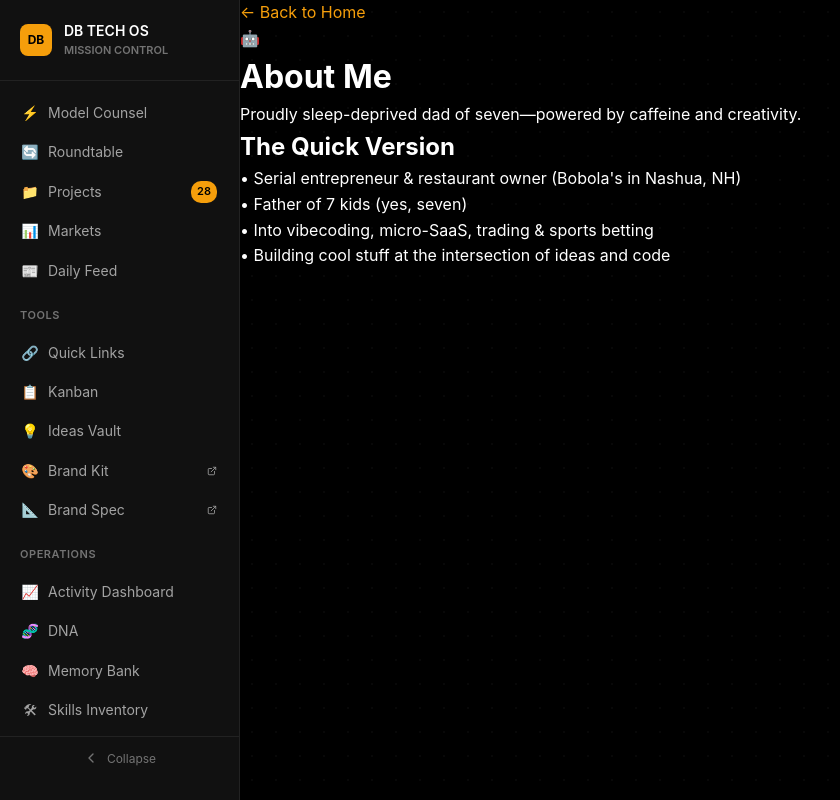
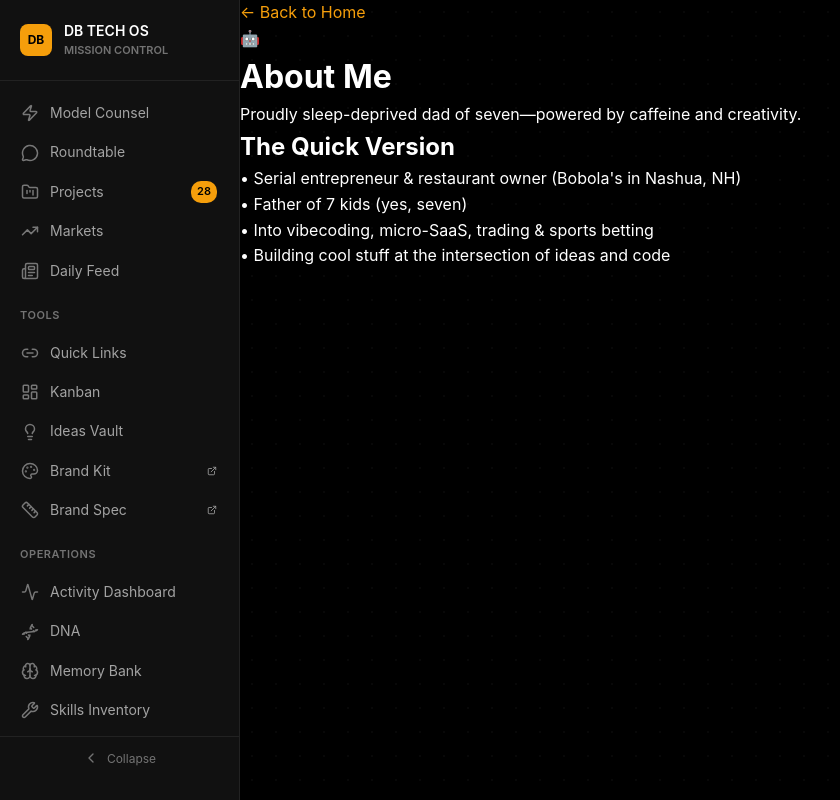
Before and after one commit to Milobuilds45/dbtech45, a Next.js app: page /about in a window 1280 px wide. Shown: the whole page, without its empty margins (0-840 px from the left). Built offline with nearby package versions, Linux system fonts and the light colour scheme.

Commit message:
refactor: replace emoji icons with Lucide iconography in sidebar

```diff
--- a/src/components/AppSidebar.tsx
+++ b/src/components/AppSidebar.tsx
@@ -1,48 +1,57 @@
 'use client';
 
-import { useState, useEffect, useCallback } from 'react';
+import { useState, useEffect, useCallback, type ReactNode } from 'react';
 import { usePathname } from 'next/navigation';
 import Link from 'next/link';
 import { brand } from '@/lib/brand';
+import {
+  ChevronLeft,
+  ChevronRight,
+  Menu,
+  X,
+  ExternalLink,
+  Zap,
+  MessageCircle,
+  FolderKanban,
+  TrendingUp,
+  Newspaper,
+  Link2,
+  LayoutDashboard,
+  Lightbulb,
+  Palette,
+  Ruler,
+  Activity,
+  Dna,
+  Brain,
+  Wrench,
+  CalendarDays,
+  Target,
+  ListChecks,
+} from 'lucide-react';
 
-// ─── Icons (inline SVG for zero-dependency) ────────────────────────────
+// ─── Icon size for nav items ────────────────────────────────────────────
+const ICON_SIZE = 18;
 
-const ChevronLeft = () => (
-  <svg width="16" height="16" viewBox="0 0 24 24" fill="none" stroke="currentColor" strokeWidth="2" strokeLinecap="round" strokeLinejoin="round"><polyline points="15 18 9 12 15 6" /></svg>
-);
-const ChevronRight = () => (
-  <svg width="16" height="16" viewBox="0 0 24 24" fill="none" stroke="currentColor" strokeWidth="2" strokeLinecap="round" strokeLinejoin="round"><polyline points="9 18 15 12 9 6" /></svg>
-);
-const MenuIcon = () => (
-  <svg width="20" height="20" viewBox="0 0 24 24" fill="none" stroke="currentColor" strokeWidth="2" strokeLinecap="round" strokeLinejoin="round"><line x1="3" y1="12" x2="21" y2="12"/><line x1="3" y1="6" x2="21" y2="6"/><line x1="3" y1="18" x2="21" y2="18"/></svg>
-);
-const XIcon = () => (
-  <svg width="20" height="20" viewBox="0 0 24 24" fill="none" stroke="currentColor" strokeWidth="2" strokeLinecap="round" strokeLinejoin="round"><line x1="18" y1="6" x2="6" y2="18"/><line x1="6" y1="6" x2="18" y2="18"/></svg>
-);
-const ExternalIcon = () => (
-  <svg width="10" height="10" viewBox="0 0 24 24" fill="none" stroke="currentColor" strokeWidth="2" strokeLinecap="round" strokeLinejoin="round"><path d="M18 13v6a2 2 0 0 1-2 2H5a2 2 0 0 1-2-2V8a2 2 0 0 1 2-2h6"/><polyline points="15 3 21 3 21 9"/><line x1="10" y1="14" x2="21" y2="3"/></svg>
-);
+// ─── Section icon map using Lucide components ───────────────────────────
 
-// ─── Section icon map (first letter as fallback, real icons per section) ─
-
-const NAV_ICONS: Record<string, string> = {
-  'Model Counsel': '⚡',
-  'Roundtable':    '🔄',
-  'Projects':      '📁',
-  'Markets':       '📊',
-  'Daily Feed':    '📰',
-  'Quick Links':   '🔗',
-  'Kanban':        '📋',
-  'Ideas Vault':   '💡',
-  'Brand Kit':     '🎨',
-  'Brand Spec':    '📐',
-  'Activity Dashboard': '📈',
-  'DNA':           '🧬',
-  'Memory Bank':   '🧠',
-  'Skills Inventory': '🛠',
-  'Schedule Center': '📅',
-  'Goals Tracker': '🎯',
-  'Master Todo':   '✅',
+const NAV_ICONS: Record<string, ReactNode> = {
+  'Model Counsel': <Zap size={ICON_SIZE} />,
+  'Roundtable':    <MessageCircle size={ICON_SIZE} />,
+  'Projects':      <FolderKanban size={ICON_SIZE} />,
+  'Markets':       <TrendingUp size={ICON_SIZE} />,
+  'Daily Feed':    <Newspaper size={ICON_SIZE} />,
+  'Quick Links':   <Link2 size={ICON_SIZE} />,
+  'Kanban':        <LayoutDashboard size={ICON_SIZE} />,
+  'Ideas Vault':   <Lightbulb size={ICON_SIZE} />,
+  'Brand Kit':     <Palette size={ICON_SIZE} />,
+  'Brand Spec':    <Ruler size={ICON_SIZE} />,
+  'Activity Dashboard': <Activity size={ICON_SIZE} />,
+  'DNA':           <Dna size={ICON_SIZE} />,
+  'Memory Bank':   <Brain size={ICON_SIZE} />,
+  'Skills Inventory': <Wrench size={ICON_SIZE} />,
+  'Schedule Center': <CalendarDays size={ICON_SIZE} />,
+  'Goals Tracker': <Target size={ICON_SIZE} />,
+  'Master Todo':   <ListChecks size={ICON_SIZE} />,
 };
 
 // ─── Nav data ────────────────────────────────────────────────────────────
@@ -131,7 +140,7 @@ export default function AppSidebar({ children }: { children: React.ReactNode })
 
   const renderNavItem = (item: NavItem) => {
     const active = !item.external && isActive(item.href);
-    const icon = NAV_ICONS[item.label] || item.label.charAt(0);
+    const icon = NAV_ICONS[item.label] || <span style={{ fontSize: '14px', fontWeight: 600 }}>{item.label.charAt(0)}</span>;
 
     const inner = (
       <div
@@ -154,11 +163,11 @@ export default function AppSidebar({ children }: { children: React.ReactNode })
         title={collapsed && !isMobile ? item.label : undefined}
       >
         {collapsed && !isMobile ? (
-          <span style={{ fontSize: '16px', lineHeight: 1 }}>{icon}</span>
+          <span style={{ display: 'flex', alignItems: 'center', justifyContent: 'center', opacity: 0.8 }}>{icon}</span>
         ) : (
           <>
-            <span style={{ display: 'flex', alignItems: 'center', gap: '8px' }}>
-              <span style={{ fontSize: '14px', width: '20px', textAlign: 'center' }}>{icon}</span>
+            <span style={{ display: 'flex', alignItems: 'center', gap: '10px' }}>
+              <span style={{ display: 'flex', alignItems: 'center', justifyContent: 'center', width: '20px', opacity: 0.7 }}>{icon}</span>
               <span>{item.label}</span>
             </span>
             <span style={{ display: 'flex', alignItems: 'center', gap: '4px' }}>
@@ -168,7 +177,7 @@ export default function AppSidebar({ children }: { children: React.ReactNode })
                   fontSize: '11px', padding: '2px 6px', borderRadius: '10px', fontWeight: 600,
                 }}>{item.badge}</span>
               )}
-              {item.external && <ExternalIcon />}
+              {item.external && <ExternalLink size={10} />}
             </span>
           </>
         )}
@@ -289,7 +298,7 @@ export default function AppSidebar({ children }: { children: React.ReactNode })
           }}
           title={collapsed ? 'Expand sidebar' : 'Collapse sidebar'}
         >
-          {collapsed ? <ChevronRight /> : <ChevronLeft />}
+          {collapsed ? <ChevronRight size={16} /> : <ChevronLeft size={16} />}
           {!collapsed && <span style={{ marginLeft: '8px', fontSize: '12px' }}>Collapse</span>}
         </div>
       )}
@@ -321,7 +330,7 @@ export default function AppSidebar({ children }: { children: React.ReactNode })
       }}
       aria-label="Toggle navigation"
     >
-      {mobileOpen ? <XIcon /> : <MenuIcon />}
+      {mobileOpen ? <X size={20} /> : <Menu size={20} />}
     </button>
   ) : null;
 
```
